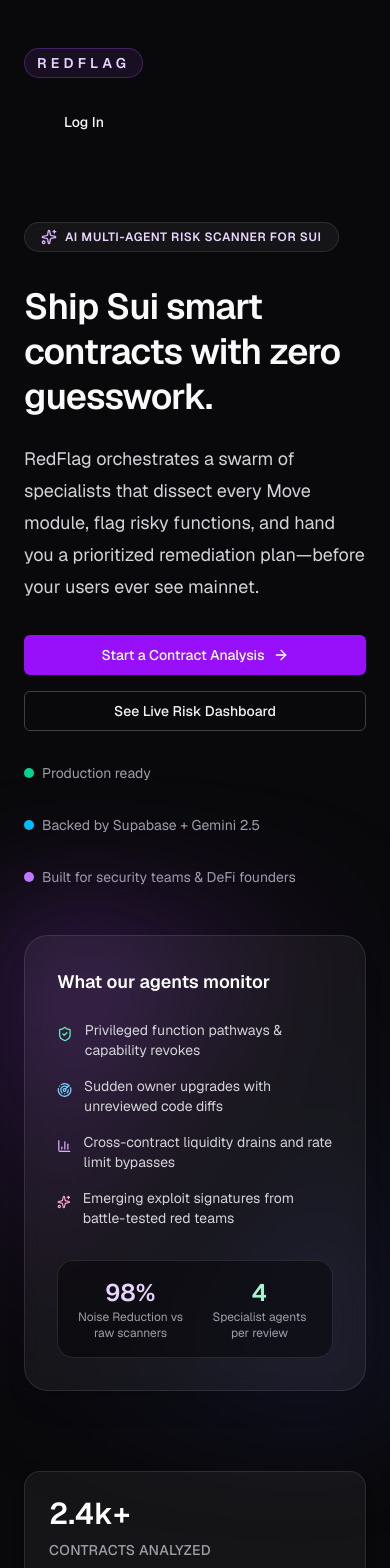
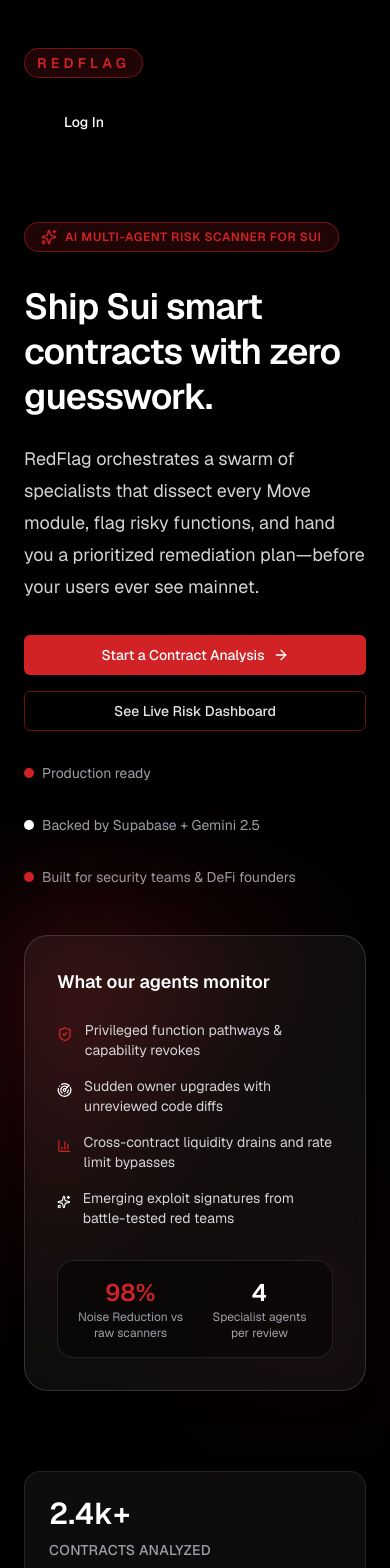
Before and after one commit to mertkaradayi/redflag, a Next.js app in the folder frontend/: page / in a window 390 px wide. Shown: the top 1568 px of the page. Built offline with nearby package versions, Linux system fonts and the light colour scheme; no server answers.

Commit message:
branding for the homepage

```diff
--- a/frontend/app/components/AnalyzedContractCard.tsx
+++ b/frontend/app/components/AnalyzedContractCard.tsx
@@ -139,7 +139,7 @@
               </CardDescription>
             </div>
           </div>
-          <div className="flex w-full max-w-[220px] flex-col items-start gap-3 rounded-lg border border-zinc-200 bg-gradient-to-b from-zinc-50 to-white p-4 dark:border-zinc-800 dark:from-zinc-900 dark:to-zinc-950 md:items-end">
+          <div className="flex w-full max-w-[220px] flex-col items-start gap-3 rounded-lg border border-zinc-200 bg-linear-to-b from-zinc-50 to-white p-4 dark:border-zinc-800 dark:from-zinc-900 dark:to-zinc-950 md:items-end">
             <div className="flex items-baseline gap-2">
               <span className={cn('text-2xl font-semibold', getRiskScoreTextColor(contract.analysis.risk_score))}>
                 {contract.analysis.risk_score}
@@ -189,7 +189,7 @@
                       variant="ghost"
                       size="sm"
                       onClick={toggleFunctions}
-                      className="inline-flex items-center gap-1 px-2 text-xs font-semibold text-purple-600 hover:bg-purple-100/60 hover:text-purple-700 dark:text-purple-300 dark:hover:bg-purple-950/30 dark:hover:text-purple-200"
+                      className="inline-flex items-center gap-1 px-2 text-xs font-semibold text-[#D12226] hover:bg-[#D12226]/10 hover:text-[#a8181b] dark:text-[#D12226] dark:hover:bg-[#D12226]/20 dark:hover:text-white"
                     >
                       {showAllFunctions
                         ? 'Show fewer'
@@ -232,7 +232,7 @@
                       variant="ghost"
                       size="sm"
                       onClick={toggleIndicators}
-                      className="inline-flex items-center gap-1 px-2 text-xs font-semibold text-orange-600 hover:bg-orange-100/60 hover:text-orange-700 dark:text-orange-300 dark:hover:bg-orange-950/30 dark:hover:text-orange-200"
+                      className="inline-flex items-center gap-1 px-2 text-xs font-semibold text-[#D12226] hover:bg-[#D12226]/10 hover:text-[#a8181b] dark:text-[#D12226] dark:hover:bg-[#D12226]/20 dark:hover:text-white"
                     >
                       {showAllIndicators
                         ? 'Show fewer'
--- a/frontend/app/dashboard/types.ts
+++ b/frontend/app/dashboard/types.ts
@@ -24,4 +24,5 @@
   success: boolean;
   total: number;
   contracts: AnalyzedContract[];
+  message?: string;
 }
--- a/frontend/app/page.tsx
+++ b/frontend/app/page.tsx
@@ -133,16 +133,16 @@
 
 export default function Home() {
   return (
-    <div className="relative min-h-screen overflow-hidden bg-zinc-950 text-zinc-50">
+    <div className="relative min-h-screen overflow-hidden bg-black text-white">
       <div className="absolute inset-0 -z-10">
-        <div className="absolute inset-x-0 top-[-10%] h-[600px] bg-[radial-gradient(circle_at_center,_rgba(147,51,234,0.25),_transparent_60%)]" />
-        <div className="absolute left-1/2 top-1/2 h-[500px] w-[500px] -translate-x-1/2 -translate-y-1/2 rounded-full bg-[radial-gradient(circle,_rgba(59,130,246,0.25),_transparent_60%)] blur-3xl" />
+        <div className="absolute inset-x-0 top-[-10%] h-[600px] bg-[radial-gradient(circle_at_center,rgba(209,34,38,0.28),transparent_60%)]" />
+        <div className="absolute left-1/2 top-1/2 h-[520px] w-[520px] -translate-x-1/2 -translate-y-1/2 rounded-full bg-[radial-gradient(circle,rgba(209,34,38,0.18),transparent_60%)] blur-3xl" />
       </div>
 
       <div className="relative z-10 mx-auto flex w-full max-w-6xl flex-col gap-20 px-6 pb-24 pt-12 sm:px-12 lg:px-16">
         <header className="flex flex-col gap-6 sm:flex-row sm:items-center sm:justify-between">
           <div className="flex items-center gap-3 text-sm font-semibold uppercase tracking-[0.3em] text-zinc-400">
-            <span className="rounded-full border border-purple-500/30 bg-purple-500/10 px-3 py-1 text-purple-200">
+            <span className="rounded-full border border-[#D12226]/50 bg-[#D12226]/15 px-3 py-1 text-[#D12226]">
               RedFlag
             </span>
             <span className="hidden sm:inline text-zinc-500">Sui Security Intelligence</span>
@@ -165,8 +165,8 @@
 
         <section className="grid items-center gap-12 lg:grid-cols-[1.2fr_1fr]">
           <div className="space-y-8">
-            <span className="inline-flex items-center gap-2 rounded-full border border-white/10 bg-white/5 px-4 py-1.5 text-xs font-semibold uppercase tracking-wider text-purple-200">
-              <Sparkles className="h-4 w-4 text-purple-300" />
+            <span className="inline-flex items-center gap-2 rounded-full border border-[#D12226]/50 bg-[#D12226]/15 px-4 py-1.5 text-xs font-semibold uppercase tracking-wider text-[#D12226]">
+              <Sparkles className="h-4 w-4 text-[#D12226]" />
               AI Multi-Agent Risk Scanner for Sui
             </span>
             <div className="space-y-6">
@@ -180,7 +180,7 @@
             </div>
             <div className="flex flex-col gap-4 sm:flex-row sm:items-center">
               <Link href="/analyze" className="w-full sm:w-auto">
-                <Button className="w-full bg-purple-600 text-white transition hover:bg-purple-500 sm:w-auto">
+                <Button className="w-full bg-[#D12226] text-white transition hover:bg-[#a8181b] sm:w-auto">
                   Start a Contract Analysis
                   <ArrowRight className="ml-2 h-4 w-4" />
                 </Button>
@@ -188,7 +188,7 @@
               <Link href="/dashboard" className="w-full sm:w-auto">
                 <Button
                   variant="outline"
-                  className="w-full border-zinc-700 bg-transparent text-zinc-100 hover:border-purple-500 hover:text-purple-200 sm:w-auto"
+                  className="w-full border-[#D12226]/50 bg-transparent text-zinc-200 hover:border-[#D12226] hover:text-[#D12226] sm:w-auto"
                 >
                   See Live Risk Dashboard
                 </Button>
@@ -196,50 +196,50 @@
             </div>
             <div className="flex flex-wrap items-center gap-8 text-sm text-zinc-400">
               <div className="flex items-center gap-2">
-                <div className="h-2.5 w-2.5 rounded-full bg-emerald-400" />
+                <div className="h-2.5 w-2.5 rounded-full bg-[#D12226]" />
                 Production ready
               </div>
               <div className="flex items-center gap-2">
-                <div className="h-2.5 w-2.5 rounded-full bg-sky-400" />
+                <div className="h-2.5 w-2.5 rounded-full bg-white" />
                 Backed by Supabase + Gemini 2.5
               </div>
               <div className="flex items-center gap-2">
-                <div className="h-2.5 w-2.5 rounded-full bg-purple-400" />
+                <div className="h-2.5 w-2.5 rounded-full bg-[#D12226]" />
                 Built for security teams & DeFi founders
               </div>
             </div>
           </div>
           <div className="relative">
-            <div className="absolute -inset-6 rounded-3xl bg-gradient-to-br from-purple-500/40 via-transparent to-indigo-500/20 blur-3xl" />
-            <div className="relative overflow-hidden rounded-3xl border border-white/10 bg-white/5 p-8 shadow-xl backdrop-blur">
+            <div className="absolute -inset-6 rounded-3xl bg-linear-to-br from-[#D12226]/40 via-transparent to-[#D12226]/10 blur-3xl" />
+            <div className="relative overflow-hidden rounded-3xl border border-white/15 bg-white/5 p-8 shadow-xl backdrop-blur">
               <div className="space-y-6">
                 <h2 className="text-lg font-semibold text-white">What our agents monitor</h2>
                 <ul className="space-y-4 text-sm text-zinc-300">
                   <li className="flex items-start gap-3">
-                    <ShieldCheck className="mt-1 h-5 w-5 text-emerald-300" />
+                    <ShieldCheck className="mt-1 h-5 w-5 text-[#D12226]" />
                     Privileged function pathways & capability revokes
                   </li>
                   <li className="flex items-start gap-3">
-                    <Radar className="mt-1 h-5 w-5 text-sky-300" />
+                    <Radar className="mt-1 h-5 w-5 text-white" />
                     Sudden owner upgrades with unreviewed code diffs
                   </li>
                   <li className="flex items-start gap-3">
-                    <BarChart3 className="mt-1 h-5 w-5 text-purple-300" />
+                    <BarChart3 className="mt-1 h-5 w-5 text-[#D12226]" />
                     Cross-contract liquidity drains and rate limit bypasses
                   </li>
                   <li className="flex items-start gap-3">
-                    <Sparkles className="mt-1 h-5 w-5 text-pink-300" />
+                    <Sparkles className="mt-1 h-5 w-5 text-white" />
                     Emerging exploit signatures from battle-tested red teams
                   </li>
                 </ul>
               </div>
               <div className="mt-8 grid grid-cols-2 gap-4 rounded-2xl border border-white/10 bg-black/40 p-4 text-center text-sm text-zinc-200">
                 <div>
-                  <p className="text-2xl font-semibold text-purple-200">98%</p>
+                  <p className="text-2xl font-semibold text-[#D12226]">98%</p>
                   <p className="text-xs text-zinc-400">Noise Reduction vs raw scanners</p>
                 </div>
                 <div>
-                  <p className="text-2xl font-semibold text-emerald-200">4</p>
+                  <p className="text-2xl font-semibold text-white">4</p>
                   <p className="text-xs text-zinc-400">Specialist agents per review</p>
                 </div>
               </div>
@@ -251,7 +251,7 @@
           {stats.map((stat) => (
             <div
               key={stat.label}
-              className="rounded-2xl border border-white/10 bg-white/5 p-6 shadow-lg transition hover:border-purple-400/40 hover:bg-white/10"
+              className="rounded-2xl border border-white/10 bg-white/5 p-6 shadow-lg transition hover:border-[#D12226]/40 hover:bg-[#D12226]/10"
             >
               <p className="text-3xl font-semibold text-white">{stat.value}</p>
               <p className="mt-2 text-sm font-medium uppercase tracking-wide text-zinc-400">
@@ -264,7 +264,7 @@
 
         <section className="space-y-10">
           <div className="space-y-3">
-            <p className="text-sm font-semibold uppercase tracking-[0.3em] text-purple-200">
+            <p className="text-sm font-semibold uppercase tracking-[0.3em] text-[#D12226]">
               Why teams pick RedFlag
             </p>
             <h2 className="text-3xl font-semibold text-white sm:text-4xl">Security that keeps up with shipping fast</h2>
@@ -277,13 +277,13 @@
             {features.map((feature) => (
               <div
                 key={feature.title}
-                className="group flex h-full flex-col justify-between rounded-2xl border border-white/10 bg-white/5 p-6 transition hover:border-purple-400/40 hover:bg-white/10"
+                className="group flex h-full flex-col justify-between rounded-2xl border border-white/10 bg-white/5 p-6 transition hover:border-[#D12226]/40 hover:bg-[#D12226]/10"
               >
                 <div className="space-y-4">
-                  <span className="inline-flex items-center rounded-full border border-white/15 bg-white/10 px-3 py-1 text-xs font-semibold uppercase tracking-wide text-purple-200">
+                  <span className="inline-flex items-center rounded-full border border-white/20 bg-white/10 px-3 py-1 text-xs font-semibold uppercase tracking-wide text-[#D12226]">
                     {feature.category}
                   </span>
-                  <feature.icon className="h-8 w-8 text-purple-200 transition-transform group-hover:-translate-y-1" />
+                  <feature.icon className="h-8 w-8 text-[#D12226] transition-transform group-hover:-translate-y-1" />
                   <h3 className="text-lg font-semibold text-white">{feature.title}</h3>
                   <p className="text-sm leading-6 text-zinc-300">{feature.description}</p>
                 </div>
@@ -295,9 +295,9 @@
           </div>
         </section>
 
-        <section className="grid gap-10 rounded-3xl border border-white/10 bg-gradient-to-br from-white/10 via-transparent to-purple-500/10 p-10 lg:grid-cols-[1fr_1.4fr]">
+        <section className="grid gap-10 rounded-3xl border border-white/10 bg-linear-to-br from-white/10 via-transparent to-[#D12226]/15 p-10 lg:grid-cols-[1fr_1.4fr]">
           <div className="space-y-6">
-            <p className="text-sm font-semibold uppercase tracking-[0.3em] text-purple-200">
+            <p className="text-sm font-semibold uppercase tracking-[0.3em] text-[#D12226]">
               How it works
             </p>
             <h2 className="text-3xl font-semibold text-white sm:text-4xl">From package to roadmap in minutes</h2>
@@ -308,7 +308,7 @@
             <Link href="/analyze">
               <Button
                 variant="outline"
-                className="border-purple-300 bg-transparent text-purple-200 hover:bg-purple-500/20 hover:text-white"
+                className="border-[#D12226] bg-transparent text-[#D12226] hover:bg-[#D12226]/20 hover:text-white"
               >
                 Launch the Analyzer
                 <ArrowRight className="ml-2 h-4 w-4" />
@@ -319,9 +319,9 @@
             {process.map((step, index) => (
               <li
                 key={step.title}
-                className="relative rounded-2xl border border-white/10 bg-black/30 p-6 shadow-inner transition hover:border-purple-300/40"
+                className="relative rounded-2xl border border-white/10 bg-black/30 p-6 shadow-inner transition hover:border-[#D12226]/40"
               >
-                <span className="absolute right-6 top-6 text-sm font-semibold text-purple-200">
+                <span className="absolute right-6 top-6 text-sm font-semibold text-[#D12226]">
                   Step {index + 1}
                 </span>
                 <div className="space-y-3">
@@ -340,7 +340,7 @@
             {differentiators.map((item) => (
               <div
                 key={item.title}
-                className="rounded-2xl border border-white/10 bg-white/5 p-6 text-sm text-zinc-300 transition hover:border-purple-400/40 hover:bg-white/10"
+                className="rounded-2xl border border-white/10 bg-white/5 p-6 text-sm text-zinc-300 transition hover:border-[#D12226]/40 hover:bg-[#D12226]/10"
               >
                 <h3 className="text-lg font-semibold text-white">{item.title}</h3>
                 <p className="mt-3 leading-6 text-zinc-300">{item.description}</p>
@@ -349,7 +349,7 @@
           </div>
         </section>
 
-        <section className="rounded-3xl border border-white/10 bg-gradient-to-br from-purple-600/60 via-purple-500/30 to-indigo-500/40 p-10 text-center shadow-2xl">
+        <section className="rounded-3xl border border-white/10 bg-linear-to-br from-[#D12226]/70 via-[#D12226]/40 to-black p-10 text-center shadow-2xl">
           <div className="mx-auto max-w-2xl space-y-6">
             <span className="inline-flex items-center gap-2 rounded-full border border-white/20 bg-white/10 px-4 py-1.5 text-xs font-semibold uppercase tracking-[0.3em] text-white/80">
               Ready to accelerate
@@ -363,7 +363,7 @@
             </p>
             <div className="flex flex-col gap-4 sm:flex-row sm:justify-center">
               <Link href="/analyze" className="w-full sm:w-auto">
-                <Button className="w-full bg-white text-purple-700 hover:bg-zinc-100 sm:w-auto">
+                <Button className="w-full bg-[#D12226] text-white hover:bg-[#a8181b] sm:w-auto">
                   Start analyzing
                 </Button>
               </Link>
```
Also changed, not shown: frontend/app/dashboard/page.tsx (+17 -10 lines).
